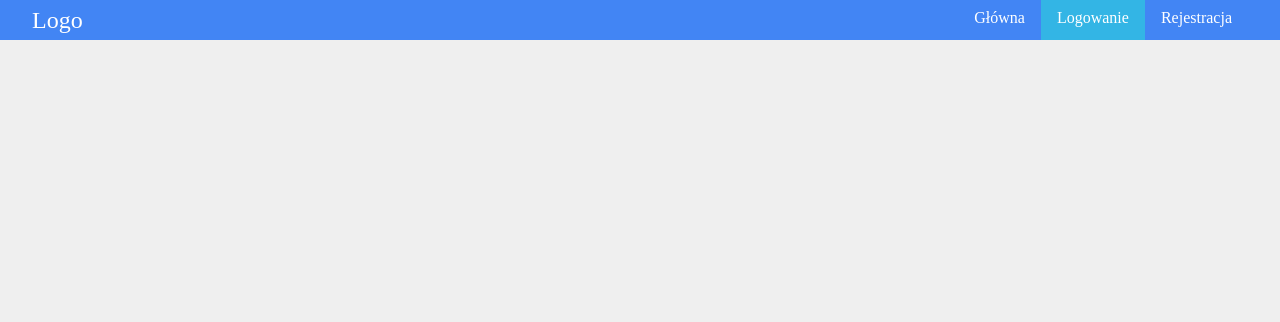
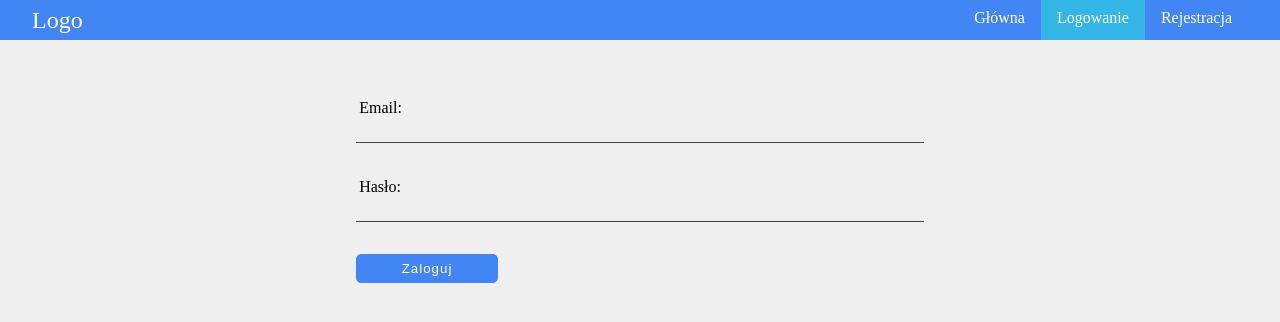
Before and after one commit to dominikPytlinski/socialapp, a React (Create React App) app in the folder client/: page /login in a window 1280 px wide. Shown: the top 322 px of the page. Built offline with nearby package versions, Linux system fonts and the light colour scheme.

Commit message:
added login form

```diff
--- a/client/src/App.css
+++ b/client/src/App.css
@@ -120,6 +120,52 @@ a {
 }
 /* Home Ends */
 
+/* Login */
+.login-form {
+  width: 50%;
+  padding: 2rem;
+  margin: 0 auto;
+}
+
+.form-control {
+  display: flex;
+  flex-direction: column;
+  padding: 1rem;
+}
+
+.form-control label {
+  padding: .2rem;
+}
+
+.form-control input {
+  padding: .2rem;
+  border: none;
+  background-color: transparent;
+  outline: none;
+  border-bottom: 1px solid #444;
+}
+
+.btn {
+  padding: .4rem;
+  max-width: 25%;
+  border-radius: 5px;
+  border: none;
+  outline: none;
+  cursor: pointer;
+  letter-spacing: 1px;
+}
+
+.btn-primary {
+  background-color: var(--primary-color);
+  border: 1px solid var(--primary-color);
+  color: #fff;
+}
+
+.btn-primary:active {
+  border: 2px solid var(--info-color);
+}
+/* Login Ends */
+
 /* Spinner */
 .loader {
     margin: 100px auto;
--- a/client/src/pages/Login.js
+++ b/client/src/pages/Login.js
@@ -1,10 +1,55 @@
-import React from 'react';
+import React, { useState } from 'react';
+import axios from 'axios';
 
 const Login = () => {
+    const [email, setEmail] = useState('');
+    const [password, setPassword] = useState('');
+
+    const handleChangeEmail = (e) => {
+        setEmail(e.target.value);
+    }
+
+    const handleChangePassword = (e) => {
+        setPassword(e.target.value)
+    }
+
+    const handleSubmit = (e) => {
+        e.preventDefault();
+        const loginData = {
+            email: email,
+            password: password
+        }
+        axios.post('http://localhost:4000/login', loginData)
+            .then(res => {
+                console.log(res.data)
+            })
+            .catch(err => console.log(err));
+    }
+
     return (
-        <div>
-
-        </div>
+        <main className="container">
+            <div className="login-form">
+                <form className="form" onSubmit={handleSubmit}>
+                    <div className="form-control">
+                        <label htmlFor="email">
+                            Email:
+                        </label>
+                        <input type="email" name="email" id="email" value={email} onChange={handleChangeEmail} />
+                    </div>
+                    <div className="form-control">
+                        <label htmlFor="password">
+                            Hasło:
+                        </label>
+                        <input type="password" name="password" id="password" value={password} onChange={handleChangePassword} />
+                    </div>
+                    <div className="form-control">
+                        <button className="btn btn-primary" type="submit">
+                            Zaloguj
+                        </button>
+                    </div>
+                </form>
+            </div>
+        </main>
     )
 }
 
```
